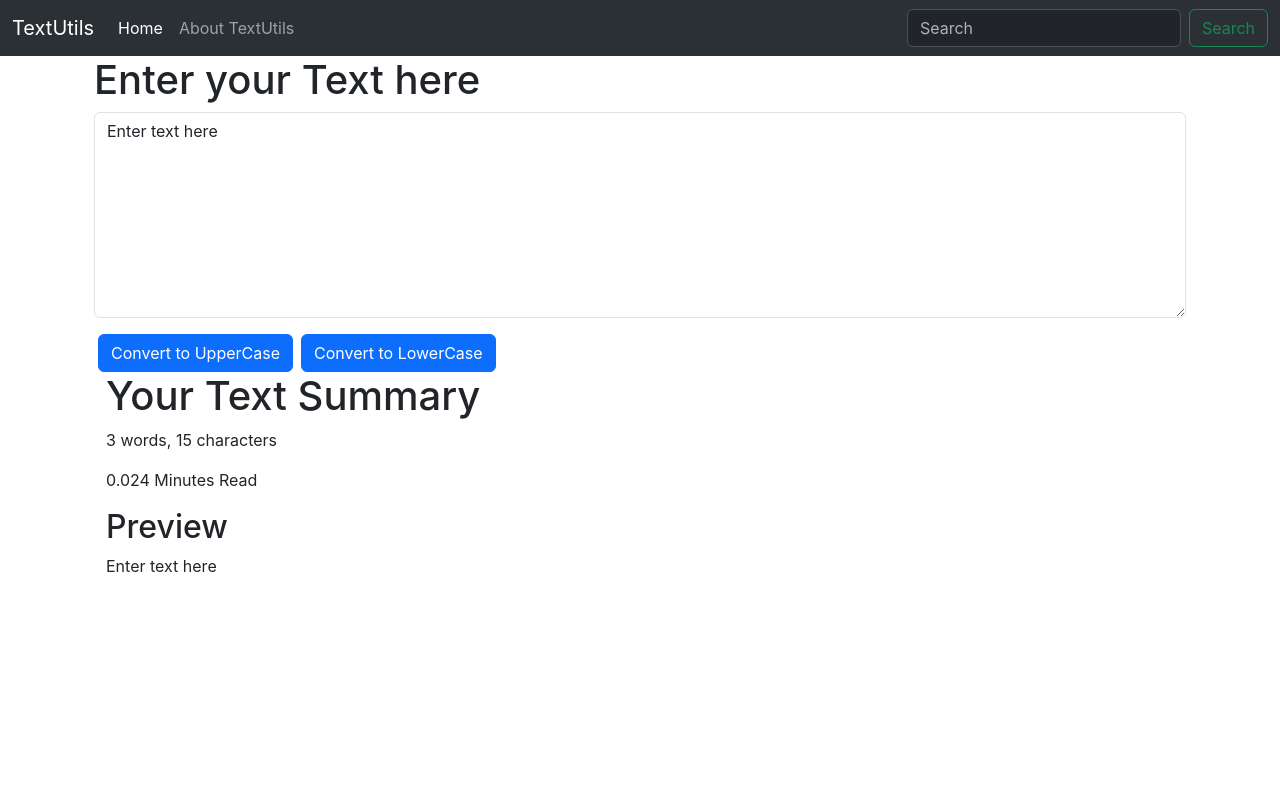
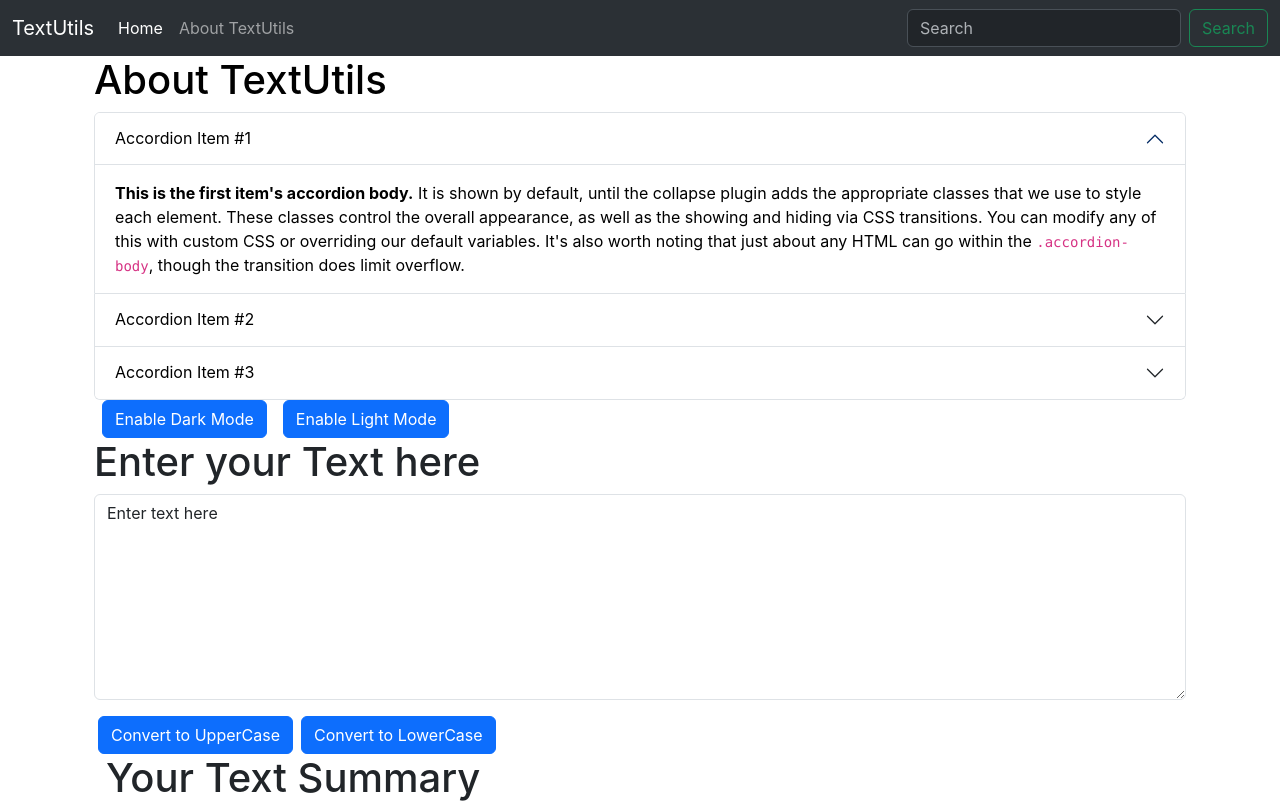
Before and after one commit to erjkjaskaran/reacttutorial, a React (Create React App) app: page / in a window 1280 px wide. Shown: the top 803 px of the page. Built offline with nearby package versions, Linux system fonts and the light colour scheme.

Commit message:
Enable Dark Mode

```diff
--- a/src/App.js
+++ b/src/App.js
@@ -1,4 +1,5 @@
 import "./App.css";
+import About from "./Components/About";
 import Navbar from "./Components/Navbar";
 import TextForm from "./Components/TextForm";
 
@@ -7,6 +8,7 @@
     <>
       <Navbar title="TextUtils" about="About TextUtils" />
       <div className="container">
+        <About title="About TextUtils" />
         <TextForm
           text="Enter your Text here"
           summaryheading="Your Text Summary"
--- /dev/null
+++ b/src/Components/About.js
@@ -0,0 +1,130 @@
+import { useState } from "react";
+import React from "react";
+
+export default function About(props) {
+  const [mystyle, setMystyle] = useState({
+    backgroundColor: "white",
+    color: "black",
+  });
+
+  const enabledarkmode = () => {
+    setMystyle({
+      backgroundColor: "black",
+      color: "white",
+    });
+  };
+
+  const enablelightmode = () => {
+    setMystyle({
+      backgroundColor: "white",
+      color: "black",
+    });
+  };
+
+  return (
+    <div className="container" style={mystyle}>
+      <h1>{props.title}</h1>
+      <div className="accordion" id="accordionExample" style={mystyle}>
+        <div className="accordion-item" style={mystyle}>
+          <h2 className="accordion-header">
+            <button
+              className="accordion-button"
+              type="button"
+              data-bs-toggle="collapse"
+              data-bs-target="#collapseOne"
+              aria-expanded="true"
+              aria-controls="collapseOne"
+              style={mystyle}
+            >
+              Accordion Item #1
+            </button>
+          </h2>
+          <div
+            id="collapseOne"
+            className="accordion-collapse collapse show"
+            data-bs-parent="#accordionExample"
+          >
+            <div className="accordion-body">
+              <strong>This is the first item's accordion body.</strong> It is
+              shown by default, until the collapse plugin adds the appropriate
+              classes that we use to style each element. These classes control
+              the overall appearance, as well as the showing and hiding via CSS
+              transitions. You can modify any of this with custom CSS or
+              overriding our default variables. It's also worth noting that just
+              about any HTML can go within the <code>.accordion-body</code>,
+              though the transition does limit overflow.
+            </div>
+          </div>
+        </div>
+        <div className="accordion-item" style={mystyle}>
+          <h2 className="accordion-header">
+            <button
+              className="accordion-button collapsed"
+              type="button"
+              data-bs-toggle="collapse"
+              data-bs-target="#collapseTwo"
+              aria-expanded="false"
+              aria-controls="collapseTwo"
+              style={mystyle}
+            >
+              Accordion Item #2
+            </button>
+          </h2>
+          <div
+            id="collapseTwo"
+            className="accordion-collapse collapse"
+            data-bs-parent="#accordionExample"
+          >
+            <div className="accordion-body">
+              <strong>This is the second item's accordion body.</strong> It is
+              hidden by default, until the collapse plugin adds the appropriate
+              classes that we use to style each element. These classes control
+              the overall appearance, as well as the showing and hiding via CSS
+              transitions. You can modify any of this with custom CSS or
+              overriding our default variables. It's also worth noting that just
+              about any HTML can go within the <code>.accordion-body</code>,
+              though the transition does limit overflow.
+            </div>
+          </div>
+        </div>
+        <div className="accordion-item" style={mystyle}>
+          <h2 className="accordion-header">
+            <button
+              className="accordion-button collapsed"
+              type="button"
+              data-bs-toggle="collapse"
+              data-bs-target="#collapseThree"
+              aria-expanded="false"
+              aria-controls="collapseThree"
+              style={mystyle}
+            >
+              Accordion Item #3
+            </button>
+          </h2>
+          <div
+            id="collapseThree"
+            className="accordion-collapse collapse"
+            data-bs-parent="#accordionExample"
+          >
+            <div className="accordion-body">
+              <strong>This is the third item's accordion body.</strong> It is
+              hidden by default, until the collapse plugin adds the appropriate
+              classes that we use to style each element. These classes control
+              the overall appearance, as well as the showing and hiding via CSS
+              transitions. You can modify any of this with custom CSS or
+              overriding our default variables. It's also worth noting that just
+              about any HTML can go within the <code>.accordion-body</code>,
+              though the transition does limit overflow.
+            </div>
+          </div>
+        </div>
+      </div>
+      <button className="btn btn-primary mx-2" onClick={enabledarkmode}>
+        Enable Dark Mode
+      </button>
+      <button className="btn btn-primary mx-2" onClick={enablelightmode}>
+        Enable Light Mode
+      </button>
+    </div>
+  );
+}
```
